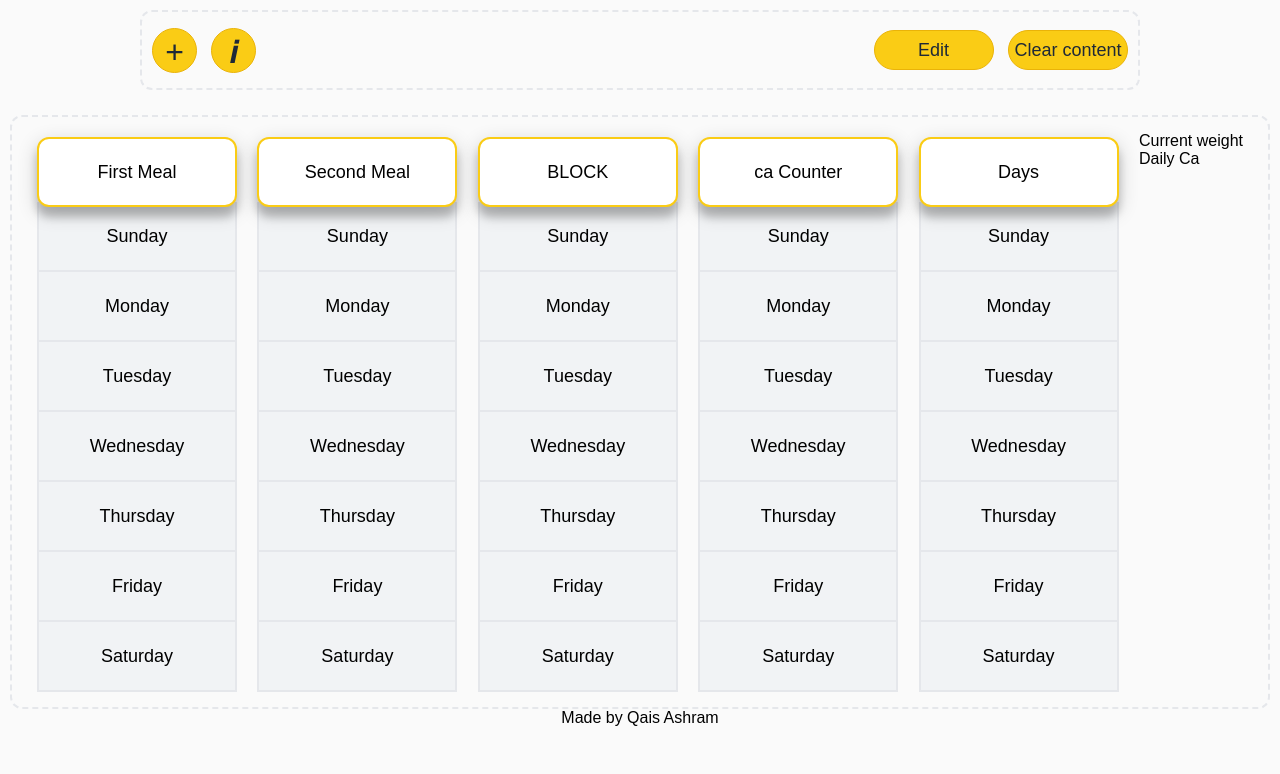
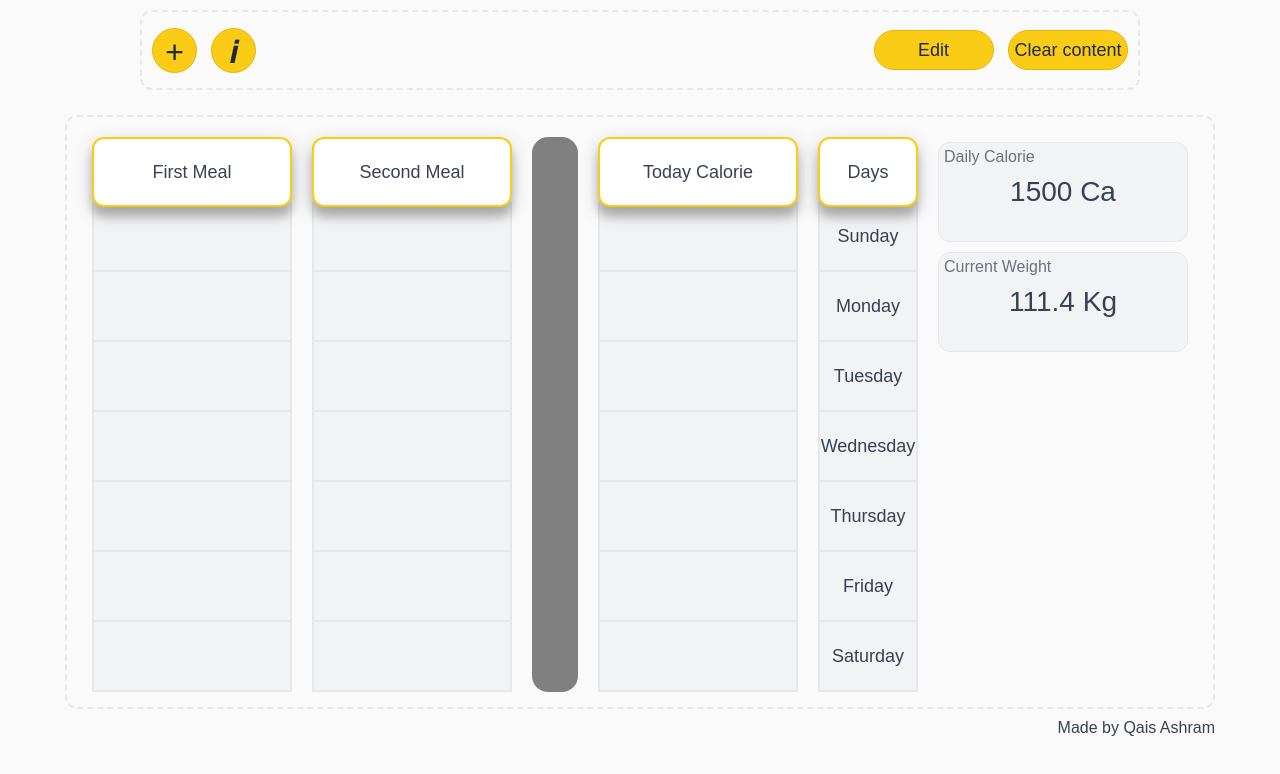
Before and after one commit to SEZ4/NewFoodTracker, a website: page views/index.html in a window 1280 px wide. Drawn offline with Linux system fonts and the light colour scheme; a web font is replaced by a local one.

Commit message:
Styling Complete

```diff
--- a/public/style.css
+++ b/public/style.css
@@ -95,6 +95,8 @@ body{
 .controlPanel-right > button:hover{
     background-color: var(--btn-primary-bg-hover);
 }
+
+
 .infoPanel{
     width: 100%;
     display: flex;
@@ -106,7 +108,7 @@ body{
     display: flex;
     justify-content: space-between;
     width: 100%;
-    max-width: 1400px;
+    max-width: 1150px;
     border: 2px dashed var(--border-default);
     border-radius: 12px;
     padding: 15px;
@@ -118,6 +120,7 @@ body{
     list-style-type: none;
     width: 200px;
     position: relative;
+    color: var(--text-body);
 }
 .infoPanel-panel > div > ul > li{
     height: 70px;
@@ -138,5 +141,75 @@ body{
     z-index: 2;
     box-shadow: 0 10px 8px 0 rgba(0, 0, 0, 0.2), 0 6px 20px 0 rgba(0, 0, 0, 0.19);
     position: relative;
+}
+.days-cellList{
+    width: 100px !important;
+}
+.block-cell{
+    position: relative;
+    top: 5px;
+    width: 60px;
+    max-width: 60px !important;
+    height: 555px;
+    background-color: rgb(128, 128, 128);
+    border-radius: 16px;
+}
+.infoPanel-info > div{
+    border: 1px solid var(--border-default);
+    background-color: var(--bg-surface-muted);
+    border-radius: 12px;
+    width: 250px;
+    height: 100px;
+    margin: 10px 0;
+    padding: 5px;
+    font-size: 16px;
+    color: var(--text-muted);
+}
+#curent-weightCount,
+#daily-calorieCount{
+    text-align: center;
+    font-size: 28px;
+    margin-top: 10px;
+    color: var(--text-body);
+}
+footer{
+    width: 100%;
+    max-width: 1150px;
+    margin-top: 10px;
+    text-align: end;
+    color: var(--text-body);
+    font-size: 16px;
+}
 
+@media(max-width: 1180px){
+    .infoPanel-panel{
+        max-width: 97.458vw;
+    }
+    .infoPanel-panel > div > ul{
+        width: 16.949vw;
+    }
+    .infoPanel-panel > div > ul > li{
+        height: 5.932vw;
+        font-size: 1.525vw;
+    }
+    .days-cellList{
+        width: 8.475vw;
+    }
+    .block-cell{
+        width: 5.085vw;
+        height: 47.034vw;
+    }
+    .infoPanel-info > div{
+        width: 21.186vw;
+        height: 8.475vw;
+        font-size: 1.356vw;
+    }
+    footer{
+        max-width: 97.458vw;
+        font-size: 1.356vw;
+    }
+    #curent-weightCount,
+    #daily-calorieCount{
+        font-size: 2.373vw;
+    }
 }
--- a/views/index.html
+++ b/views/index.html
@@ -31,53 +31,43 @@
                 <div>
                     <ul>
                         <li class="cell-headers">First Meal</li>
-                        <li>Sunday</li>
-                        <li>Monday</li>
-                        <li>Tuesday</li>
-                        <li>Wednesday</li>
-                        <li>Thursday</li>
-                        <li>Friday</li>
-                        <li>Saturday</li>
+                        <li></li>
+                        <li></li>
+                        <li></li>
+                        <li></li>
+                        <li></li>
+                        <li></li>
+                        <li></li>
                     </ul>
                 </div>
                 <div>
                     <ul>
                         <li class="cell-headers">Second Meal</li>
-                        <li>Sunday</li>
-                        <li>Monday</li>
-                        <li>Tuesday</li>
-                        <li>Wednesday</li>
-                        <li>Thursday</li>
-                        <li>Friday</li>
-                        <li>Saturday</li>
+                        <li></li>
+                        <li></li>
+                        <li></li>
+                        <li></li>
+                        <li></li>
+                        <li></li>
+                        <li></li>
+                    </ul>
+                </div>
+                <div class="block-cell">
+                </div>
+                <div>
+                    <ul>
+                        <li class="cell-headers">Today Calorie</li>
+                        <li></li>
+                        <li></li>
+                        <li></li>
+                        <li></li>
+                        <li></li>
+                        <li></li>
+                        <li></li>
                     </ul>
                 </div>
                 <div>
-                    <ul>
-                        <li class="cell-headers">BLOCK</li>
-                        <li>Sunday</li>
-                        <li>Monday</li>
-                        <li>Tuesday</li>
-                        <li>Wednesday</li>
-                        <li>Thursday</li>
-                        <li>Friday</li>
-                        <li>Saturday</li>
-                    </ul>
-                </div>
-                <div>
-                    <ul>
-                        <li class="cell-headers">ca Counter</li>
-                        <li>Sunday</li>
-                        <li>Monday</li>
-                        <li>Tuesday</li>
-                        <li>Wednesday</li>
-                        <li>Thursday</li>
-                        <li>Friday</li>
-                        <li>Saturday</li>
-                    </ul>
-                </div>
-                <div>
-                    <ul>
+                    <ul class="days-cellList">
                         <li class="cell-headers">Days</li>
                         <li>Sunday</li>
                         <li>Monday</li>
@@ -88,12 +78,14 @@
                         <li>Saturday</li>
                     </ul>
                 </div>
-                <div>
+                <div class="infoPanel-info">
                     <div>
-                        Current weight
+                        <p>Daily Calorie</p>
+                        <p id="daily-calorieCount">1500 Ca</p>
                     </div>
                     <div>
-                        Daily Ca
+                        <p>Current Weight</p>
+                        <p id="curent-weightCount">111.4 Kg</p>
                     </div>
                 </div>
             </div>
```
